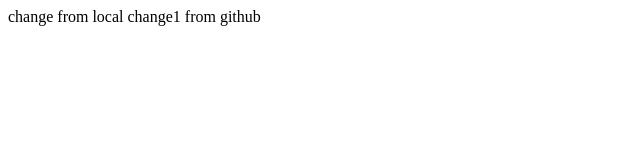
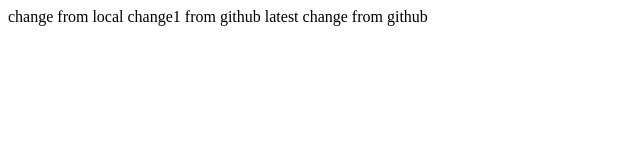
Before and after one commit to AbishekCM/gitTest, a plain HTML site: page index.html in a window 1280 px wide. Shown: the whole page, without its empty margins (0-640 px from the left). Drawn offline with Linux system fonts and the light colour scheme.

Commit message:
Update index.html

```diff
--- a/index.html
+++ b/index.html
@@ -6,6 +6,7 @@
     <title>Document</title>
     change from local
     change1 from github
+    latest change from github
 </head>
 <body>
 
```
